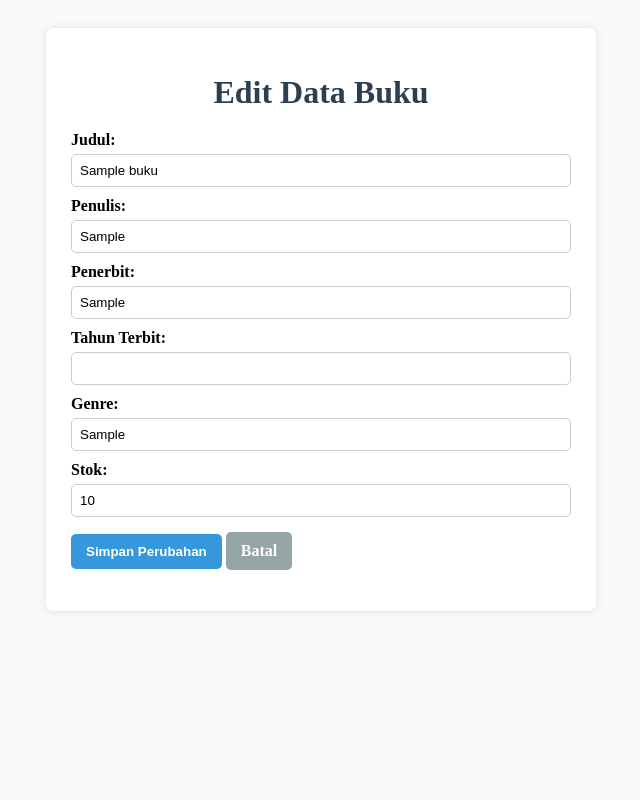
After one commit to tianreformis/perpustakaan-xii-a-2025, a PHP site: page /books/update_book.php?id_buku=1 in a window 1280 px wide. The commit adds this page. Shown: the whole page, without its empty margins (319-959 px from the left). Run offline with PHP 8.4, Linux system fonts and the light colour scheme; tables that the repository leaves empty or names only in its code hold one stand-in row (values such as "Sample post").

Commit message:
Feat : Adding More Data

```diff
--- a/books/index.php
+++ b/books/index.php
@@ -40,7 +40,7 @@
             <th>Tahun</th>
             <th>Genre</th>
             <th>Stok</th>
-            <th>Aksi</th>
+            <th colspan="2">Aksi</th>
         </tr>
         <?php
         $sql = "SELECT * FROM buku";
@@ -58,6 +58,7 @@
                         <td>".$row['tahun_terbit']."</td>
                         <td>".$row['genre']."</td>
                         <td>".$row['stok']."</td>
+                        <td><a href='update_book.php?id_buku=".$row['id_buku']."'>Edit</a></td>
                         <td><a href='remove_book.php?id_buku=".$row['id_buku']."' onclick=\"return confirm('Yakin ingin menghapus buku ini?');\">Hapus</a></td>
 
                       </tr>";
--- /dev/null
+++ b/books/update_book.php
@@ -0,0 +1,112 @@
+<?php
+include '../connection/connection.php';
+
+$id = $_GET['id_buku'] ?? null;
+if (!$id) {
+    echo "<script>alert('ID buku tidak ditemukan'); window.location.href='index.php';</script>";
+    exit;
+}
+
+$stmt = $conn->prepare("SELECT * FROM buku WHERE id_buku = ?");
+$stmt->bind_param("i", $id);
+$stmt->execute();
+$result = $stmt->get_result();
+$book = $result->fetch_assoc();
+
+if (!$book) {
+    echo "<script>alert('Data buku tidak ditemukan'); window.location.href='index.php';</script>";
+    exit;
+}
+?>
+
+<html>
+<head>
+    <title>Edit Buku</title>
+    <style>
+        body {
+            font-family: Poppins;
+            background: #f8f9fa;
+            padding: 20px;
+        }
+        .container {
+            max-width: 500px;
+            margin: auto;
+            background: #fff;
+            padding: 25px;
+            border-radius: 8px;
+            box-shadow: 0px 0px 10px rgba(0,0,0,0.1);
+        }
+        h1 {
+            text-align: center;
+            margin-bottom: 20px;
+            color: #2c3e50;
+        }
+        label {
+            display: block;
+            margin-top: 10px;
+            font-weight: bold;
+        }
+        input[type="text"], input[type="number"] {
+            width: 100%;
+            padding: 8px;
+            margin-top: 5px;
+            border: 1px solid #ccc;
+            border-radius: 5px;
+        }
+        button, a.btn {
+            margin-top: 15px;
+            padding: 10px 15px;
+            border: none;
+            border-radius: 5px;
+            font-weight: bold;
+            cursor: pointer;
+            text-decoration: none;
+        }
+        button {
+            background: #3498db;
+            color: white;
+        }
+        button:hover {
+            background: #2980b9;
+        }
+        a.btn {
+            background: #95a5a6;
+            color: white;
+            display: inline-block;
+            text-align: center;
+        }
+        a.btn:hover {
+            background: #7f8c8d;
+        }
+    </style>
+</head>
+<body>
+    <div class="container">
+        <h1>Edit Data Buku</h1>
+        <form method="POST" action="update_book.php">
+            <input type="hidden" name="id_buku" value="<?php echo $book['id_buku']; ?>">
+
+            <label>Judul:</label>
+            <input type="text" name="judul" value="<?php echo $book['judul']; ?>" required>
+
+            <label>Penulis:</label>
+            <input type="text" name="penulis" value="<?php echo $book['penulis']; ?>" required>
+
+            <label>Penerbit:</label>
+            <input type="text" name="penerbit" value="<?php echo $book['penerbit']; ?>" required>
+
+            <label>Tahun Terbit:</label>
+            <input type="number" name="tahun_terbit" value="<?php echo $book['tahun_terbit']; ?>" required>
+
+            <label>Genre:</label>
+            <input type="text" name="genre" value="<?php echo $book['genre']; ?>" required>
+
+            <label>Stok:</label>
+            <input type="number" name="stok" value="<?php echo $book['stok']; ?>" required>
+
+            <button type="submit">Simpan Perubahan</button>
+            <a href="index.php" class="btn">Batal</a>
+        </form>
+    </div>
+</body>
+</html>
```
